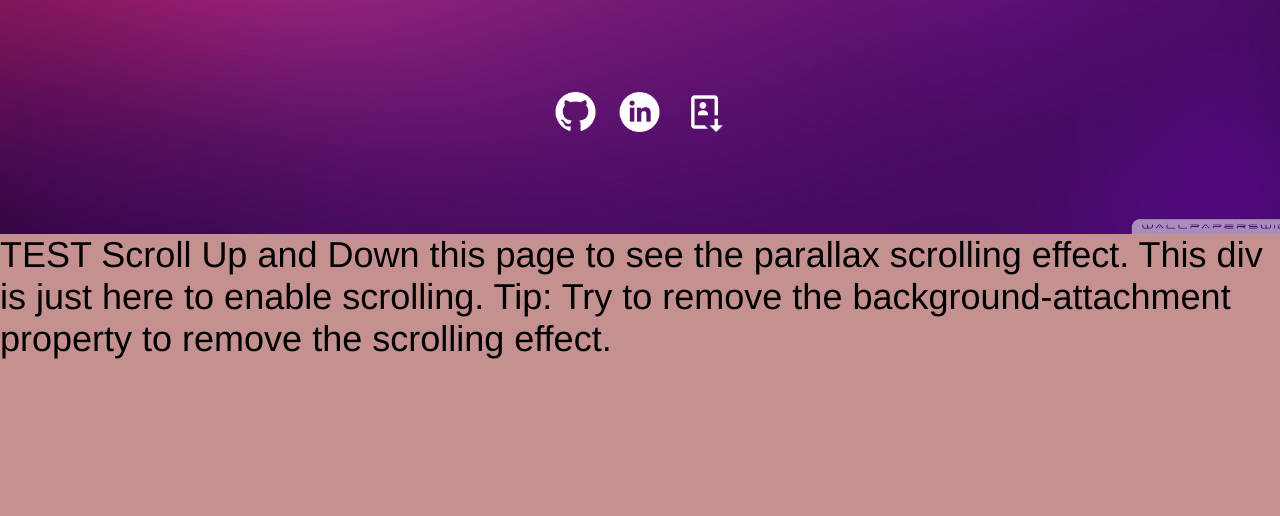
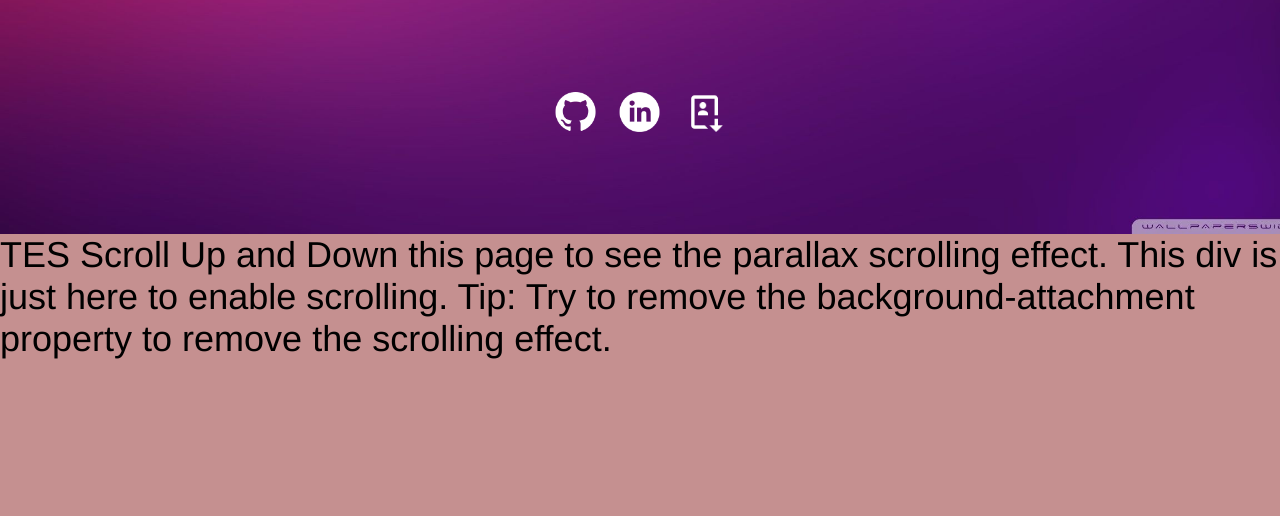
Before and after one commit to rashelrr/mlh-portfolio-project, a Flask app: page / in a window 1280 px wide. Shown: the part 566-1082 px from the top of the page. Run offline with Flask 2, Linux system fonts and the light colour scheme.

Commit message:
Update test.html

```diff
--- a/app/templates/test.html
+++ b/app/templates/test.html
@@ -21,7 +21,7 @@
         </div>
     </div>
     <div style="height:1000px;background-color:rgb(197, 144, 144);font-size:36px">
-        TEST Scroll Up and Down this page to see the parallax scrolling effect.
+        TES Scroll Up and Down this page to see the parallax scrolling effect.
         This div is just here to enable scrolling.
         Tip: Try to remove the background-attachment property to remove the scrolling effect.
     </div>
```
